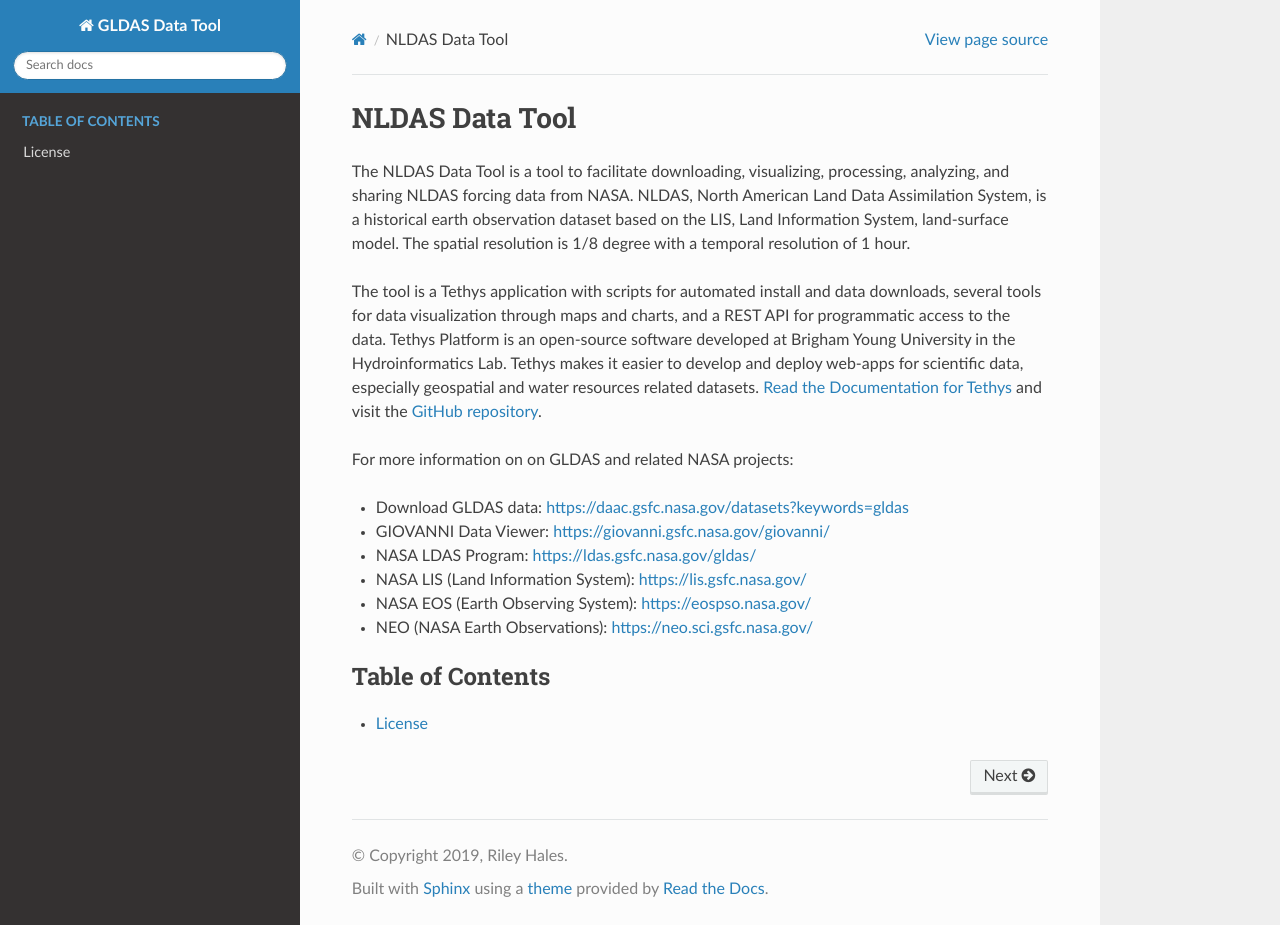
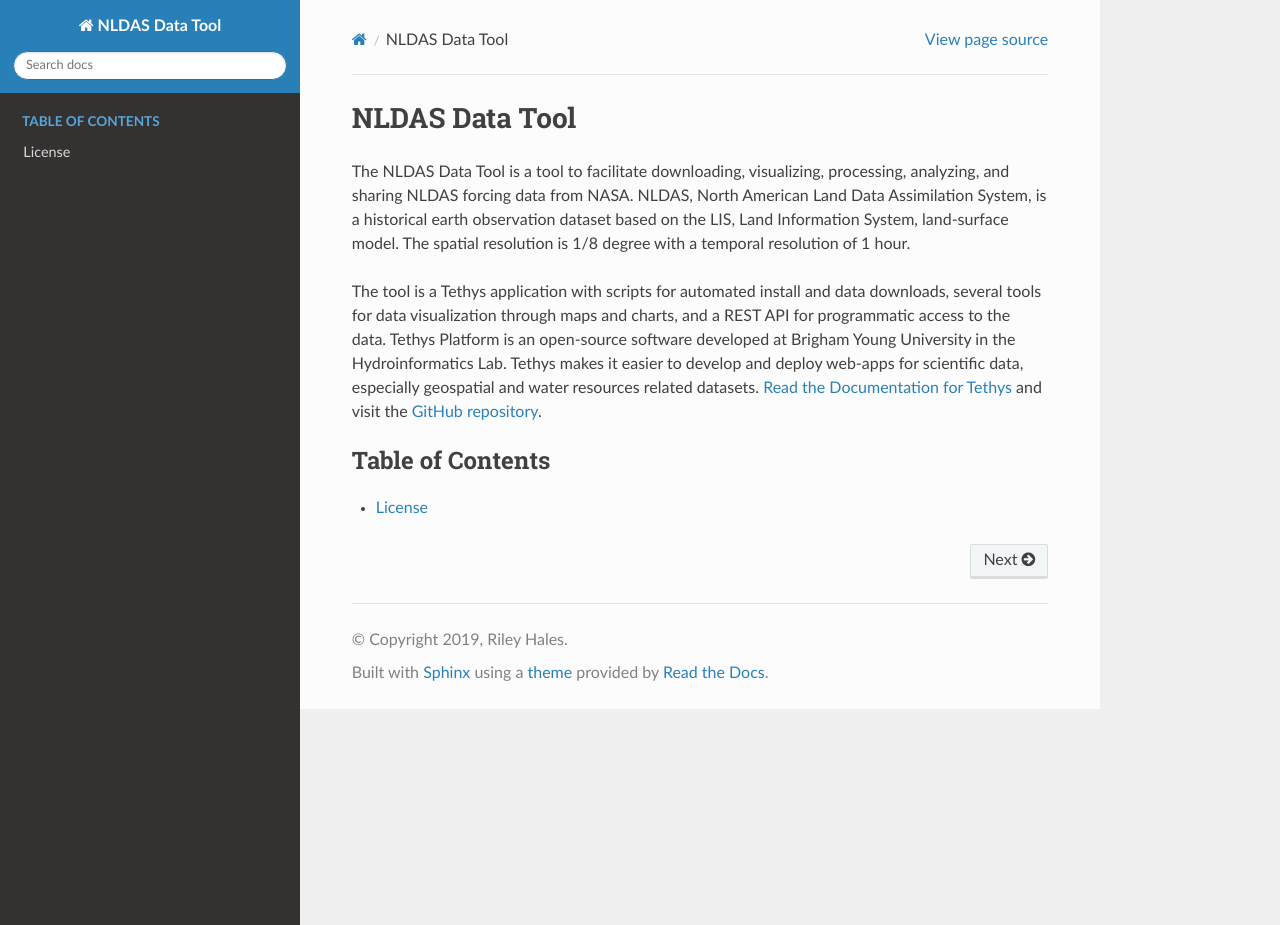
Before and after one commit to rileyhales/nldas, a Sphinx documentation site: the page built from docs/index.rst, in a window 1280 px wide and 925 px high. Built offline with Sphinx 7.4.7 and the Read the Docs theme 2.0.0, drawn with Linux system fonts in a browser that asks for light colours.

Commit message:
change doc structure

```diff
--- a/docs/conf.py
+++ b/docs/conf.py
@@ -17,12 +17,12 @@
 
 # -- Project information -----------------------------------------------------
 
-project = 'GLDAS Data Tool'
+project = 'NLDAS Data Tool'
 copyright = '2019, Riley Hales'
 author = 'Riley Hales'
 
 # The full version, including alpha/beta/rc tags
-release = '3.0'
+release = '1.0'
 
 master_doc = 'index'
 
--- a/docs/index.rst
+++ b/docs/index.rst
@@ -13,15 +13,6 @@
 `Read the Documentation for Tethys <http://docs.tethysplatform.org/en/stable/>`_ and visit the
 `GitHub repository <https://github.com/tethysplatform/tethys>`_.
 
-For more information on on GLDAS and related NASA projects:
-
-* Download GLDAS data: `<https://daac.gsfc.nasa.gov/datasets?keywords=gldas>`_
-* GIOVANNI Data Viewer: `<https://giovanni.gsfc.nasa.gov/giovanni/>`_
-* NASA LDAS Program: `<https://ldas.gsfc.nasa.gov/gldas/>`_
-* NASA LIS (Land Information System): `<https://lis.gsfc.nasa.gov/>`_
-* NASA EOS (Earth Observing System): `<https://eospso.nasa.gov/>`_
-* NEO (NASA Earth Observations): `<https://neo.sci.gsfc.nasa.gov/>`_
-
 .. toctree::
 	:caption: Table of Contents
 	:name: mastertoc
```
Also changed, not shown: README.md (+2 -2 lines).
